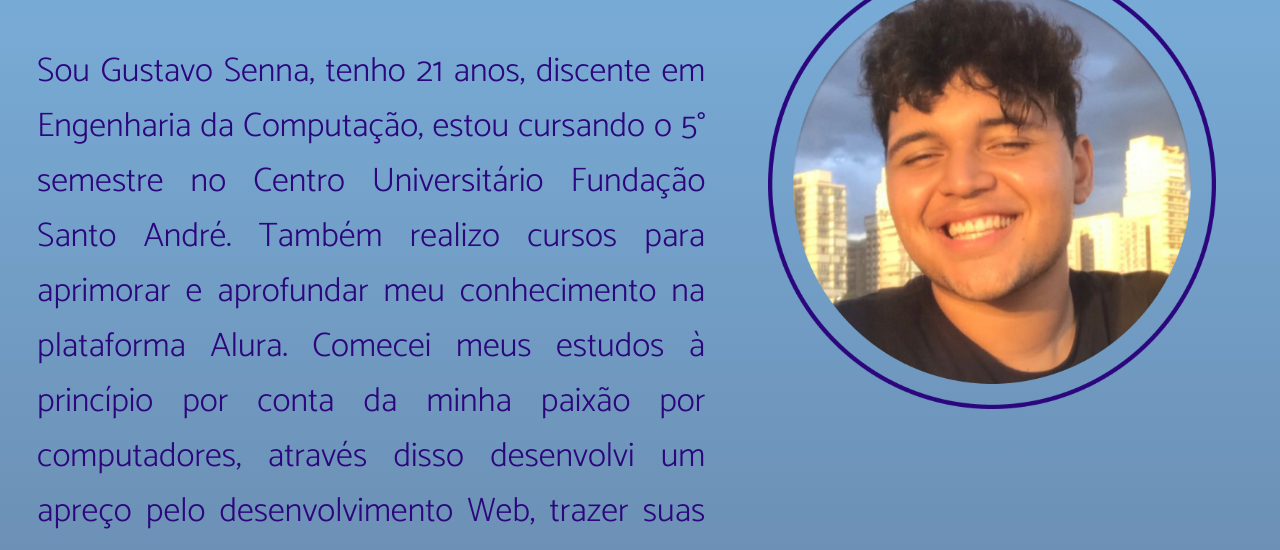
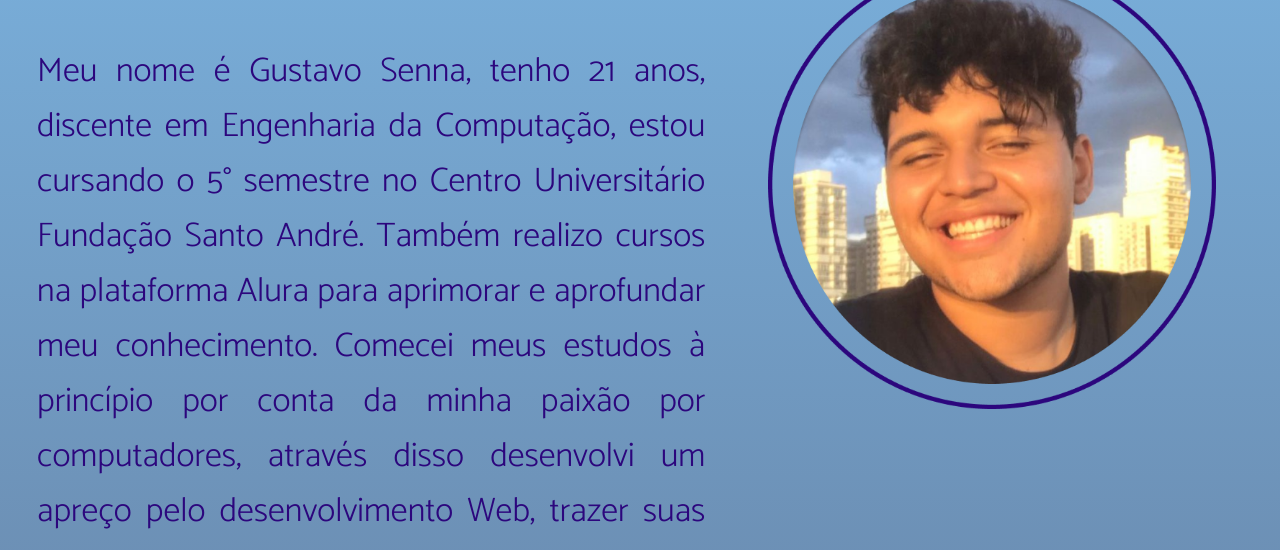
Before and after one commit to GDSOSenna/portfolio-v1, a plain HTML site: page about.html in a window 1280 px wide. Shown: the part 246-796 px from the top of the page. Drawn offline with Linux system fonts and the light colour scheme.

Commit message:
mudança no texto

```diff
--- a/about.html
+++ b/about.html
@@ -18,7 +18,7 @@
     <main class="showing">
         <section class="showing-content2">
             <h1 class="showing-content-title"><strong>Sobre mim</strong></h1>
-            <p class="showing-content-about">Sou Gustavo Senna, tenho 21 anos, discente em Engenharia da Computação, estou cursando o 5° semestre no Centro Universitário Fundação Santo André. Também realizo cursos para aprimorar e aprofundar meu conhecimento na plataforma Alura. Comecei meus estudos à princípio por conta da minha paixão por computadores, através disso desenvolvi um apreço pelo desenvolvimento Web, trazer suas ideias e seu conhecimento para algo visualmente cativante é um desejo que eu tenho. Atualmente sou analista de suporte N1 na empresa Tecnocomp, tecnologias e serviços e busco a primeira oportunidade de adentrar ainda mais no mundo do desenvolvimento Web!
+            <p class="showing-content-about">Meu nome é Gustavo Senna, tenho 21 anos, discente em Engenharia da Computação, estou cursando o 5° semestre no Centro Universitário Fundação Santo André. Também realizo cursos na plataforma Alura para aprimorar e aprofundar meu conhecimento. Comecei meus estudos à princípio por conta da minha paixão por computadores, através disso desenvolvi um apreço pelo desenvolvimento Web, trazer suas ideias e seu conhecimento para algo visualmente cativante é um desejo que eu tenho. Atualmente sou analista de suporte N1 na empresa Tecnocomp, tecnologias e serviços e busco a primeira oportunidade de adentrar ainda mais no mundo do desenvolvimento Web!
             </p>
         </section>
             <img class="showing-senna2" src="./img/foto-senna.png" href="index.html">
```
